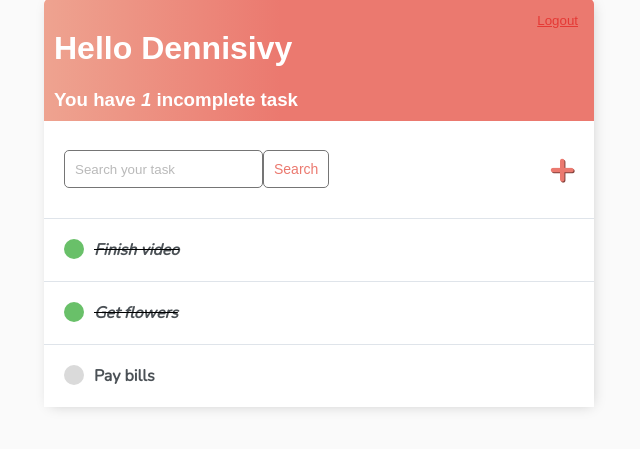
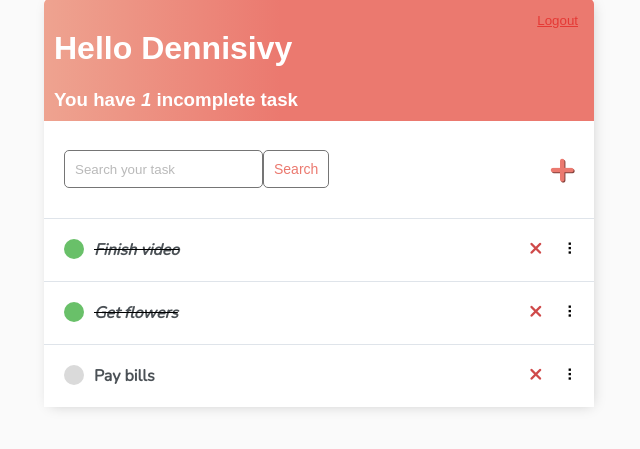
Before and after one commit to joaopflausino/DJ_ToDo, a Django app: page / in a window 1280 px wide. Shown: the part 59-508 px from the top of the page, without its empty margins (321-961 px from the left). Run offline with Django 3.2, Linux system fonts and the light colour scheme; a user stored in the database is signed in; data comes from the database, SQL or seed files in the repository.

Commit message:
Updating base/templates/base/task_list.html

```diff
--- a/base/templates/base/task_list.html
+++ b/base/templates/base/task_list.html
@@ -38,16 +38,24 @@
 
 <div id="tasklist" class="task-items-wrapper">
     {% for task in tasks %}
-<div class="task-wrapper">
+    <div class="task-wrapper" data-position="{{task.pk}}">
         <div class="task-title">
             {% if task.complete %}
-        <div class="task-complete-icon"></div>  <!-- This is the element we're testing -->
-        <i><s><a href="#">{{task}}</a></s></i>
-        {% else %}
+            <div class="task-complete-icon"></div>
+            <i><s><a href="{% url 'task-update' task.id %}">{{task}}</a></s></i> {% else %}
             <div class="task-incomplete-icon"></div>
-        <a href="#">{{task}}</a>
-        {% endif %}
+            <a href="{% url 'task-update' task.id %}">{{task}}</a> {% endif %}
         </div>
+        <div class="task-controls">
+            <a class="delete-link" href="{% url 'task-delete' task.id %}">&#215;</a>
+            <span class="handle">&nbsp;&#10247;</span>
+        </div>
+    </div>
+
+    {% empty %}
+    <div style="text-align: center; padding-bottom: 10px; line-height: 1em;">
+        <h3>No new tasks are created.</h3>
+        <h3>Create a <a style="text-decoration: none; color: #e53935;" href="{% url 'task-create' %}">New task</a> ! </h3>
     </div>
     {% endfor %}
 </div>
```
Lines whose indentation alone changed are shown as unchanged.
